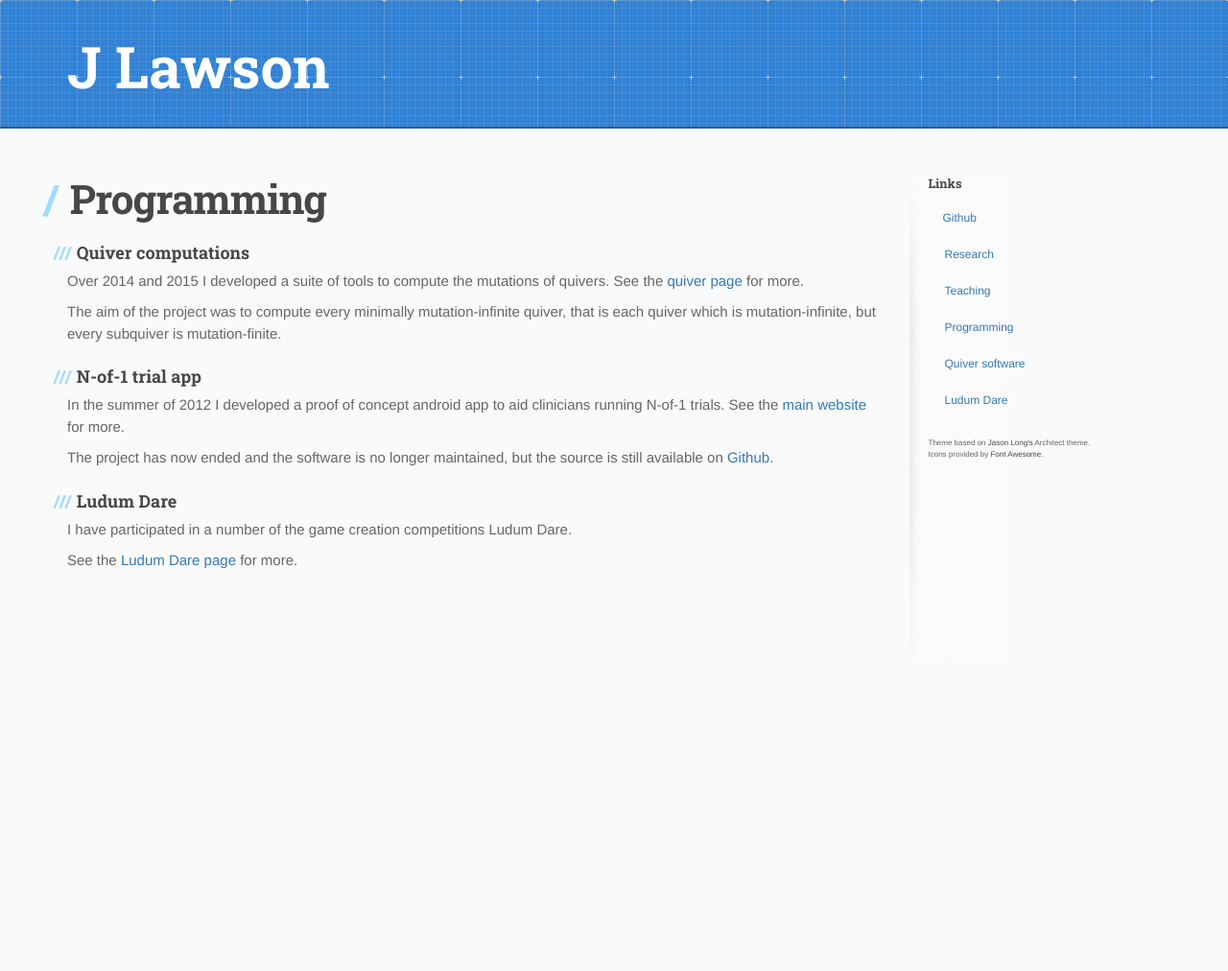
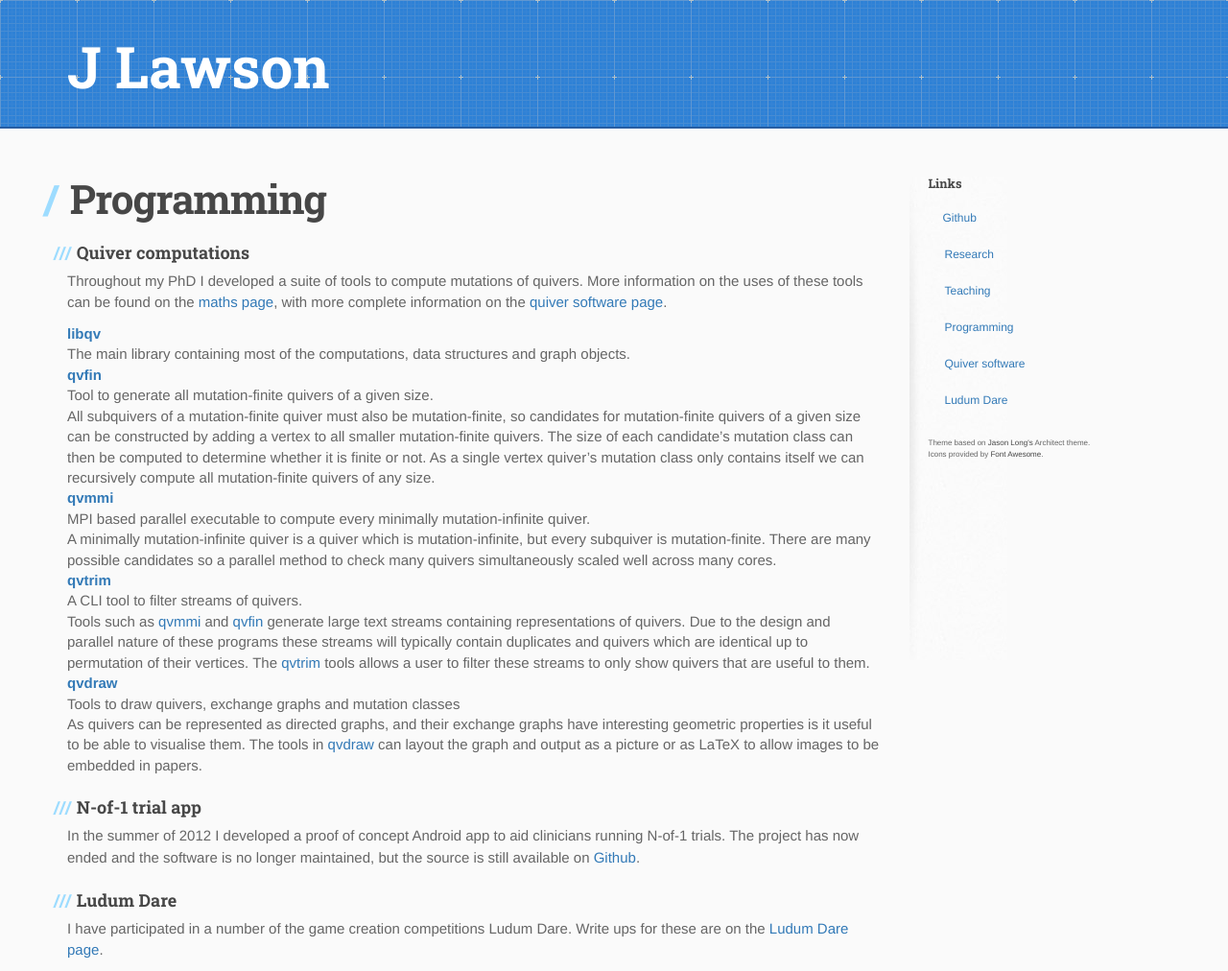
Before and after one commit to jwlawson/jwlawson.github.io, a Jekyll site: the page built from programming/index.md, in a window 1280 px wide. Shown: the whole page at 96% size. Built offline with Jekyll 4.4.1, drawn with Linux system fonts in a browser that asks for light colours; nearby versions of some CDN libraries; before the commit the page ends 900 px from its top, so only the background shows below that.

Commit message:
Clean up programming pages and index

```diff
--- a/programming/index.md
+++ b/programming/index.md
@@ -5,28 +5,67 @@ title: Programming
 
 ### Quiver computations
 
-Over 2014 and 2015 I developed a suite of tools to compute the mutations of
-quivers. See the [quiver page][qv] for more.
+Throughout my PhD I developed a suite of tools to compute mutations of
+quivers. More information on the uses of these tools can be found on the
+[maths page], with more complete information on the [quiver software page].
 
-The aim of the project was to compute every minimally mutation-infinite quiver,
-that is each quiver which is mutation-infinite, but every subquiver is
-mutation-finite.
+[libqv]
+: The main library containing most of the computations, data structures and graph
+objects.
+
+[qvfin]
+: Tool to generate all mutation-finite quivers of a given size.
+: All subquivers of a mutation-finite quiver must also be mutation-finite, so
+candidates for mutation-finite quivers of a given size can be constructed by
+adding a vertex to all smaller mutation-finite quivers. The size of each
+candidate's mutation class can then be computed to determine whether it is
+finite or not. As a single vertex quiver's mutation class only contains itself
+we can recursively compute all mutation-finite quivers of any size.
+
+[qvmmi]
+: MPI based parallel executable to compute every minimally mutation-infinite
+quiver.
+: A minimally mutation-infinite quiver is a quiver which is mutation-infinite,
+but every subquiver is mutation-finite. There are many possible candidates so a
+parallel method to check many quivers simultaneously scaled well across many
+cores.
+
+[qvtrim]
+: A CLI tool to filter streams of quivers.
+: Tools such as [qvmmi] and [qvfin] generate large text streams containing
+representations of quivers. Due to the design and parallel nature of these
+programs these streams will typically contain duplicates and quivers which are
+identical up to permutation of their vertices. The [qvtrim] tools allows a user
+to filter these streams to only show quivers that are useful to them.
+
+[qvdraw]
+: Tools to draw quivers, exchange graphs and mutation classes
+: As quivers can be represented as directed graphs, and their exchange graphs
+have interesting geometric properties is it useful to be able to visualise them.
+The tools in [qvdraw] can layout the graph and output as a picture or as LaTeX to
+allow images to be embedded in papers.
 
 ### N-of-1 trial app
 
-In the summer of 2012 I developed a proof of concept android app to aid
-clinicians running N-of-1 trials. See the [main website][nof1] for more.
-
-The project has now ended and the software is no longer maintained, but the
-source is still available on [Github][nof1 github].
+In the summer of 2012 I developed a proof of concept Android app to aid
+clinicians running N-of-1 trials.  The project has now ended and the software is
+no longer maintained, but the source is still available on [Github][nof1
+github].
 
 ### Ludum Dare
 
 I have participated in a number of the game creation competitions Ludum Dare.
+Write ups for these are on the [Ludum Dare page][ludum dare].
 
-See the [Ludum Dare page][ludum dare] for more.
+[maths page]: {{ site.baseurl }}/maths
 
-[qv]: //www.maths.dur.ac.uk/users/j.w.lawson/mmi/
-[nof1]: {{ site.baseurl }}/nof1
+[quiver software page]: {{ site.baseurl }}/maths/mmi/software
+[libqv]: https://github.com/jwlawson/qv
+[qvmmi]: https://github.com/jwlawson/qvmmi
+[qvtrim]: https://github.com/jwlawson/qvtrim
+[qvfin]: https://github.com/jwlawson/qvfin
+[qvdraw]: https://github.com/jwlawson/qvdraw
+
 [nof1 github]: //github.com/jwlawson/nof1
+
 [ludum dare]: {{ site.baseurl }}/ludumdare
```
Also changed, not shown: index.md (+26 -35 lines).
